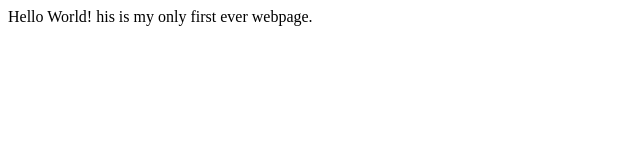
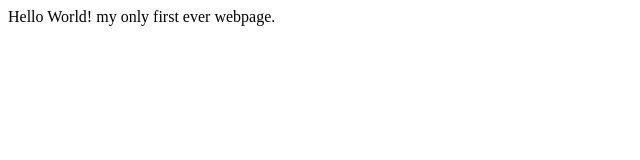
Before and after one commit to prembhajaj/git-demo, a plain HTML site: page index.html in a window 1280 px wide. Shown: the full height of the page, 0-640 px from the left. Drawn offline with Linux system fonts and the light colour scheme.

Commit message:
Update index.html

```diff
--- a/index.html
+++ b/index.html
@@ -1,6 +1,6 @@
 <html>
 <body>
 Hello World!
-his is my only first ever  webpage.
+ my only first ever  webpage.
 </body>
 </html>
```
